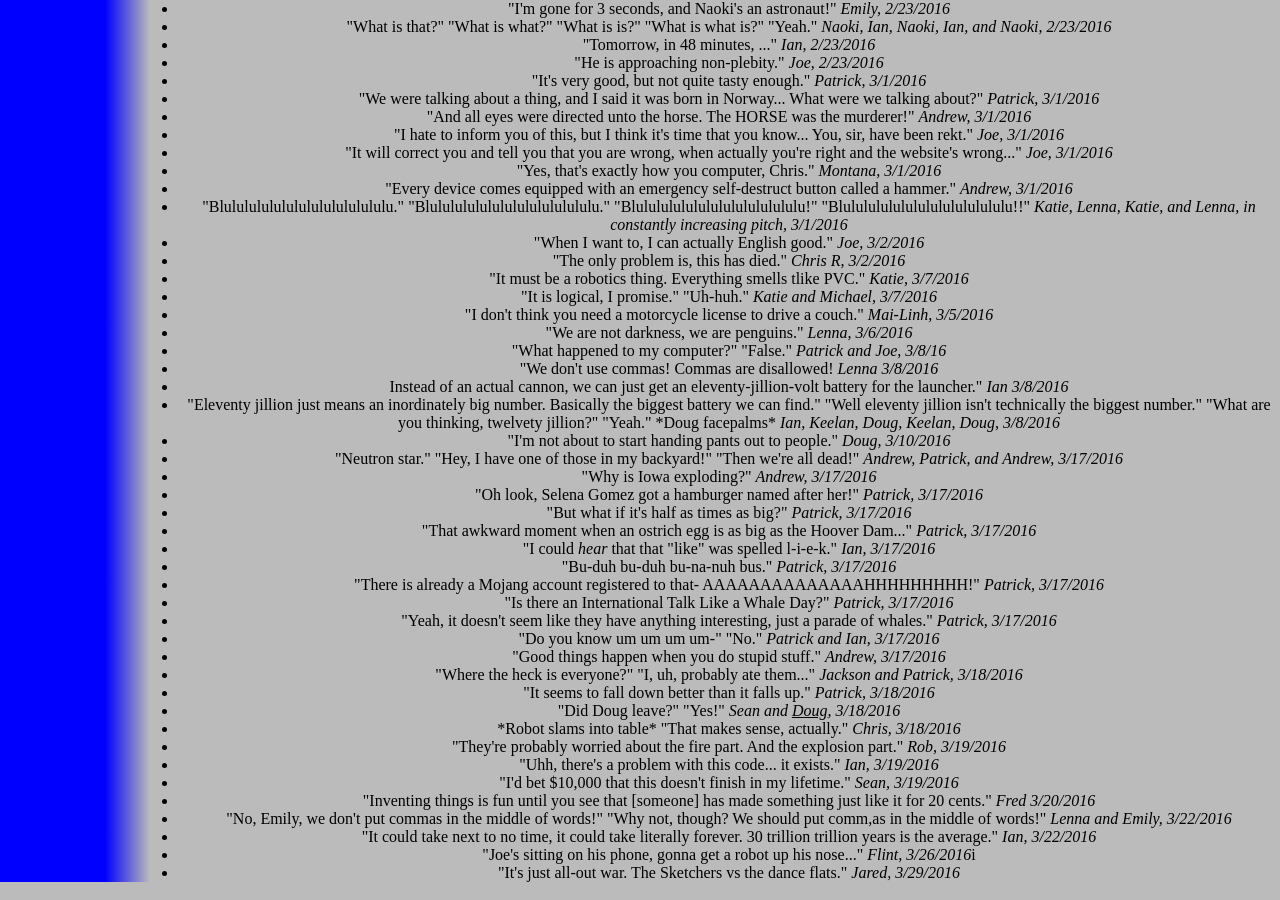
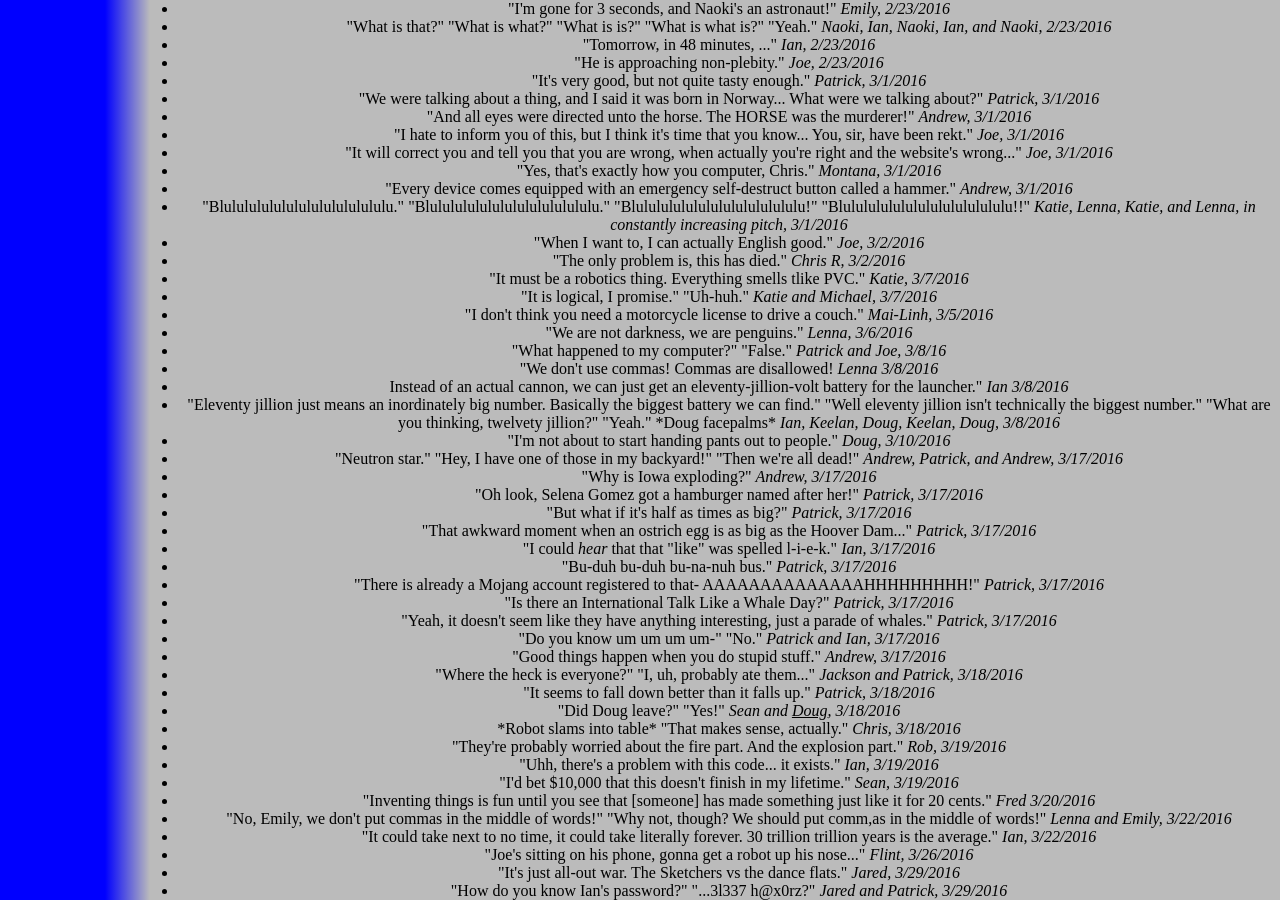
Before and after one commit to katiebugmoon/FRC4131.github.io, a Jekyll site: the page built from media/2016/quotes.html, in a window 1280 px wide and 900 px high, scrolled down 1708 px. Built offline with Jekyll 4.4.1, drawn with Linux system fonts in a browser that asks for light colours; nearby versions of some CDN libraries.

Commit message:
Update quotes.html

```diff
--- a/media/2016/quotes.html
+++ b/media/2016/quotes.html
@@ -135,6 +135,7 @@ title: Build Season 2016 Quotes
 	<li>"Inventing things is fun until you see that [someone] has made something just like it for 20 cents." <i>Fred 3/20/2016</i></li>
 	<li>"No, Emily, we don't put commas in the middle of words!" "Why not, though? We should put comm,as in the middle of words!" <i>Lenna and Emily, 3/22/2016</i></li>
 	<li>"It could take next to no time, it could take literally forever. 30 trillion trillion years is the average." <i>Ian, 3/22/2016</i></li>
-	<li>"Joe's sitting on his phone, gonna get a robot up his nose..." <i>Flint, 3/26/2016</i>i</li>
+	<li>"Joe's sitting on his phone, gonna get a robot up his nose..." <i>Flint, 3/26/2016</i></li>
 	<li>"It's just all-out war. The Sketchers vs the dance flats." <i>Jared, 3/29/2016</i></li>
+	<li>"How do you know Ian's password?" "...3l337 h@x0rz?" <i>Jared and Patrick, 3/29/2016</i></li>
 </ul><center>
```
